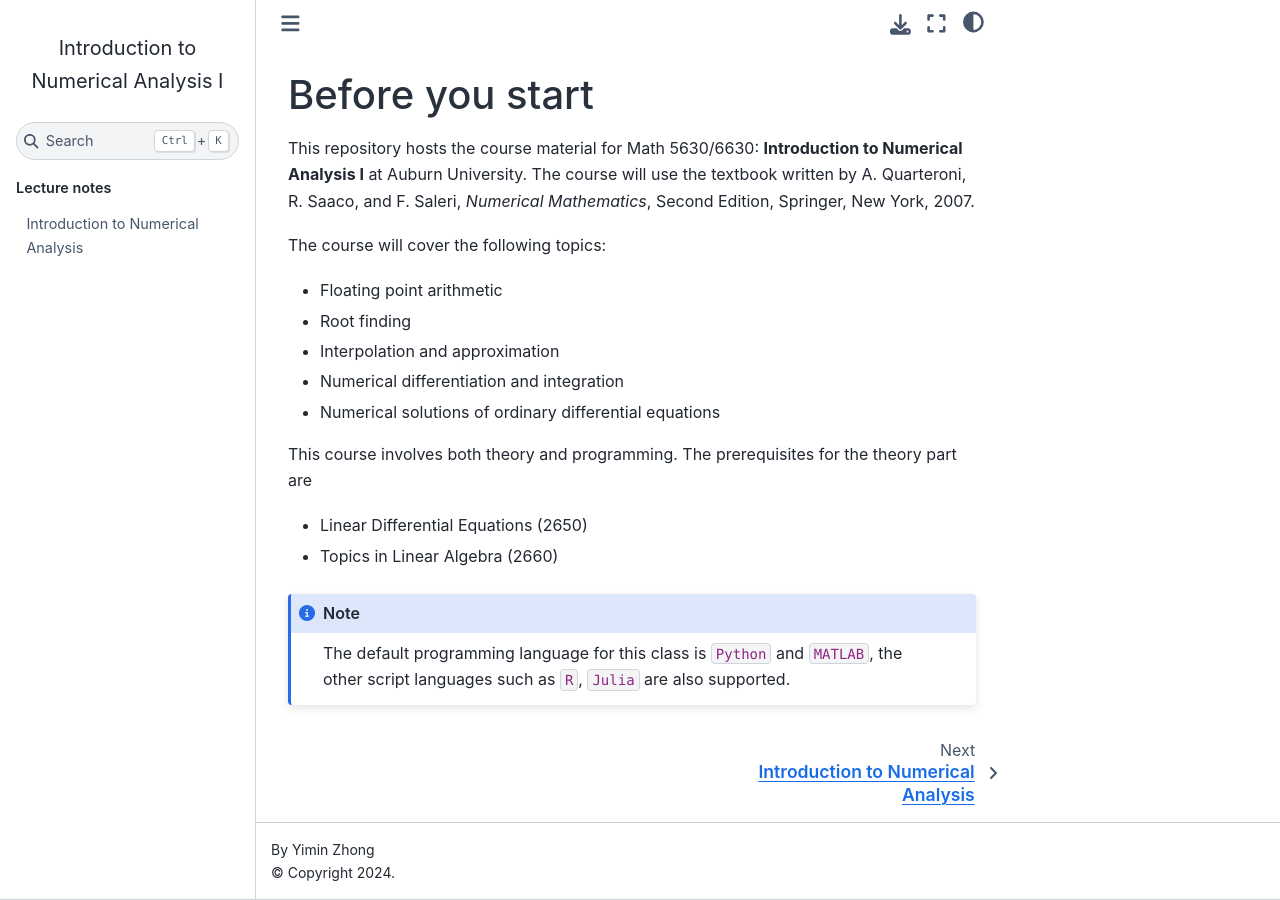
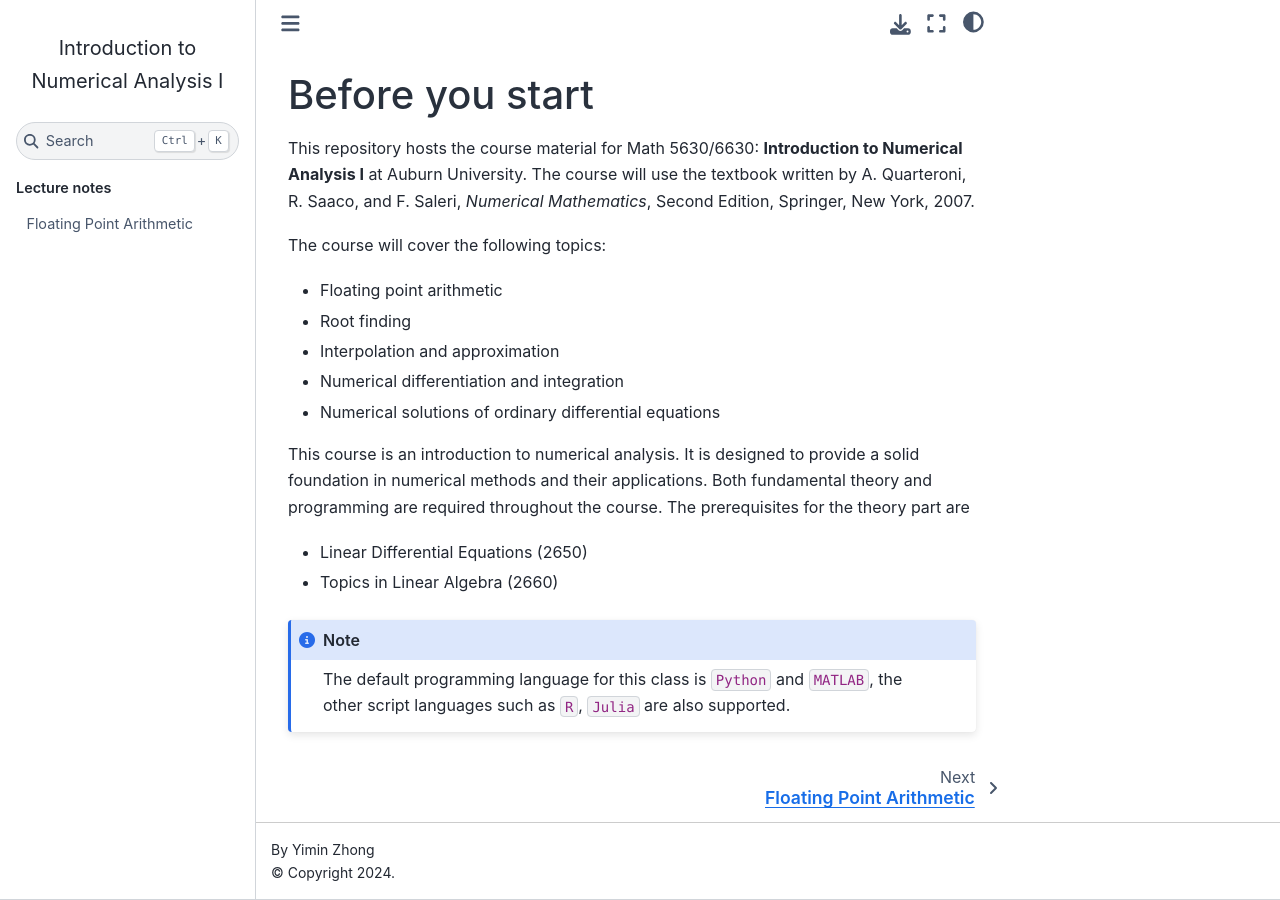
Before and after one commit to auburn-comp-math/math-5630-6630, a Jupyter Book: the page built from index.md, in a window 1280 px wide. Built offline with Jupyter Book 1.0.4 settings and Sphinx 7.4.7 and the Sphinx Book theme 1.1.4, drawn with Linux system fonts in a browser that asks for light colours.

Commit message:
update index

```diff
--- a/_toc.yml
+++ b/_toc.yml
@@ -8,4 +8,4 @@ root: index
 parts:
   - caption: Lecture notes
     chapters:
-    - file: Intro
+    - file: Floating
--- a/index.md
+++ b/index.md
@@ -10,7 +10,7 @@ The course will cover the following topics:
 - Numerical differentiation and integration
 - Numerical solutions of ordinary differential equations
 
-This course involves both theory and programming. The prerequisites for the theory part are
+This course is an introduction to numerical analysis. It is designed to provide a solid foundation in numerical methods and their applications.   Both fundamental theory and programming are required throughout the course. The prerequisites for the theory part are
 
 - Linear Differential Equations (2650)
 - Topics in Linear Algebra (2660)
```
Also changed, not shown: Floating.md (added, +19 -0 lines), Intro.md (deleted, +0 -7 lines).
